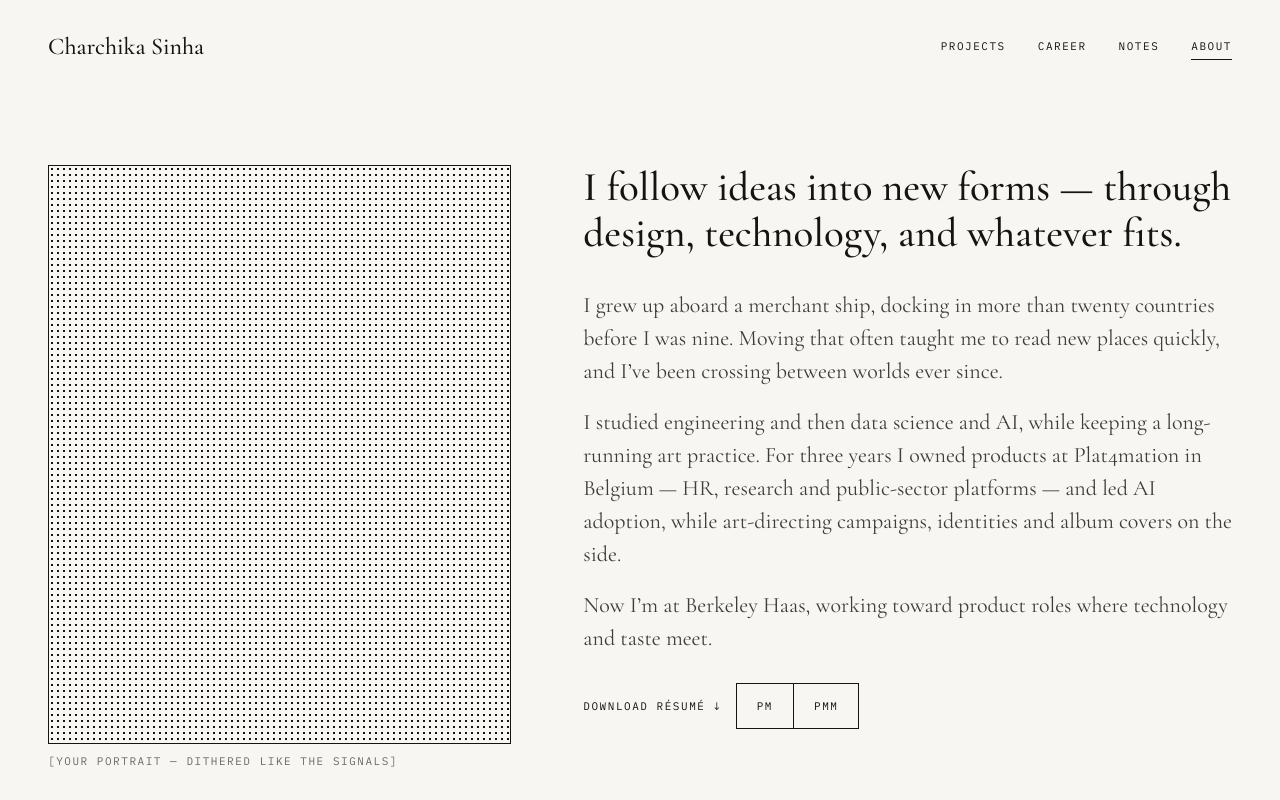
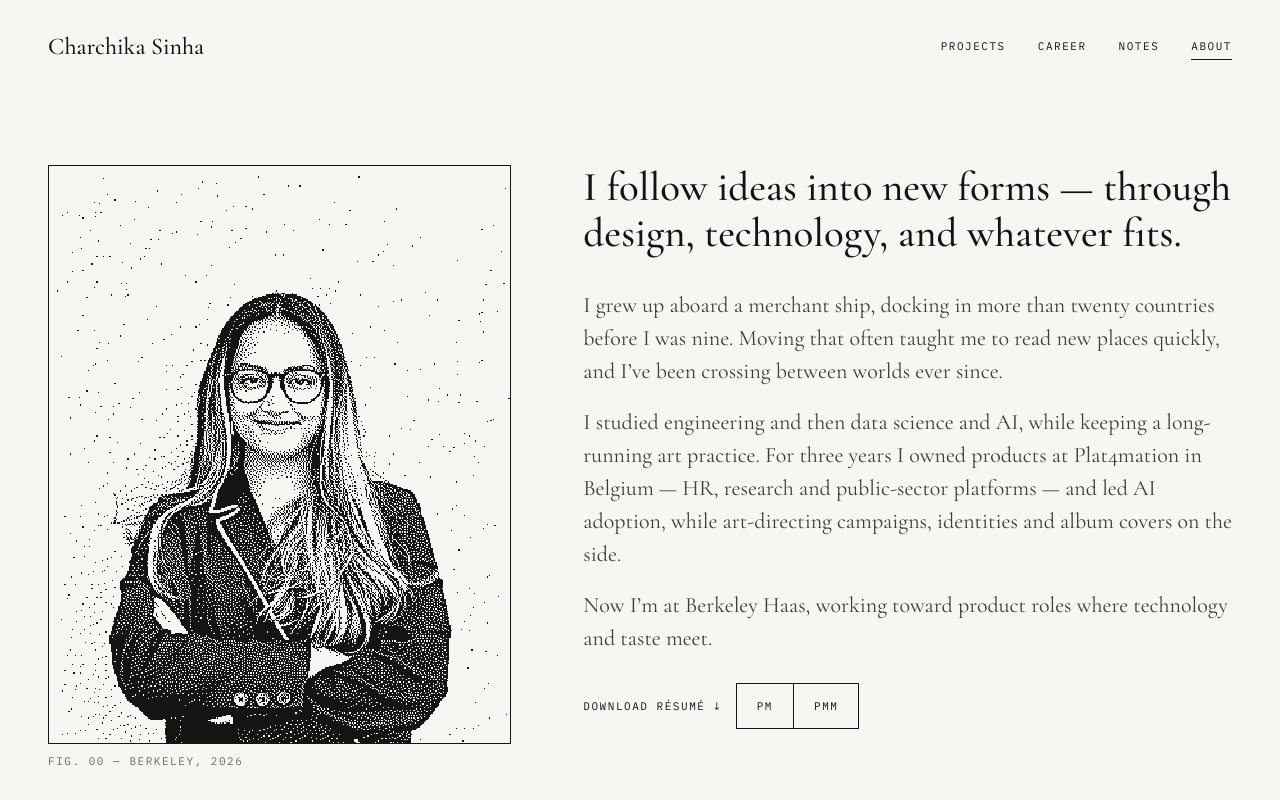
Before and after one commit to charchikasinha/portfolio, a Next.js app: page /about in a window 1280 px wide. Shown: the top 800 px of the page. Built offline with nearby package versions, Linux system fonts and the light colour scheme.

Commit message:
Add dithered portrait to About
Co-Authored-By: Claude Opus 5.5 <noreply@anthropic.com>
Claude-Session: https://claude.ai/code/session_01SRBvj8aV5Mw7HxPc24XY1i

```diff
--- a/app/about/page.tsx
+++ b/app/about/page.tsx
@@ -22,8 +22,9 @@ export default function AboutPage() {
       <main id="main" className="wrap">
         <div className="about">
           <div>
-            <div className="portrait dith" role="img" aria-label="Portrait placeholder" />
-            <div className="mono muted" style={{ marginTop: 10 }}>[Your portrait — dithered like the signals]</div>
+            {/* eslint-disable-next-line @next/next/no-img-element */}
+            <img className="portrait" src="/portrait.png" alt={`Portrait of ${site.name}`} style={{ width: '100%', objectFit: 'cover', imageRendering: 'pixelated' }} />
+            <div className="mono muted" style={{ marginTop: 10 }}>Fig. 00 — Berkeley, 2026</div>
           </div>
           <div>
             <p className="lede">{site.statement}</p>
```
Also changed, not shown: public/portrait.png (added).
